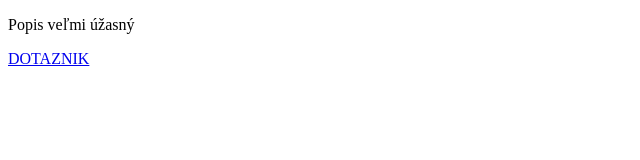
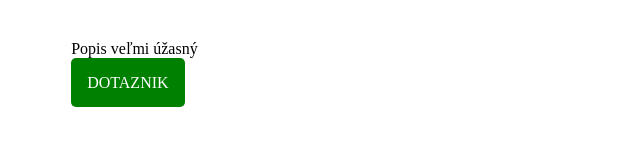
Before and after one commit to HerbalSiren160/HerbalSiren160.github.io, a plain HTML site: page index.html in a window 1280 px wide. Shown: the whole page, without its empty margins (0-640 px from the left). Drawn offline with Linux system fonts and the light colour scheme.

Commit message:
Pridaný štýl linku

```diff
--- a/index.html
+++ b/index.html
@@ -4,6 +4,22 @@
   <meta charset="UTF-8">
   <title>Dotazník</title>
 </head>
+
+<style>
+  main {
+    width: 90%;
+    margin: auto;
+    padding: 1em;
+  }
+
+  .link {
+    padding: 1em;
+    background-color: green;
+    border-radius: 5px;
+    text-decoration: none;
+    color: white;
+  }
+</style>
 
 <body>
   <main>
```
